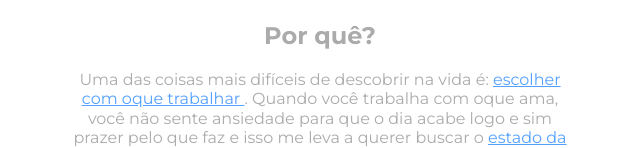
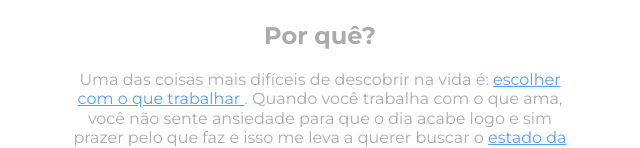
Before and after one commit to felipe-rodolfo/feliperodolfo, a plain HTML site: page index.html in a window 1280 px wide. Shown: the part 795-943 px from the top of the page, 320-960 px from the left. Drawn offline with Linux system fonts and the light colour scheme.

Commit message:
correcao ortografica

```diff
--- a/index.html
+++ b/index.html
@@ -64,7 +64,7 @@
             <article class="bg-white padTB text-center">
                 <div class="container">
                     <h1 class="subtitle">Por quê?</h1>
-                    <p class="max-500 margCenter">Uma das coisas mais difíceis de descobrir na vida é: <a href="https://www.youtube.com/watch?v=BDwggVHYy-0" class="linkColor" target="_blank" title="Vídeo de Steve Jobs">escolher com oque trabalhar </a>. Quando você trabalha com oque ama, você não sente ansiedade para que o dia acabe logo e sim prazer pelo que faz e isso me leva a querer buscar o <em><a href="https://www.youtube.com/watch?v=hcRPGwP3HCc" class="linkColor" target="_blank">estado da arte</a></em> no desenvolvimento. Porquê quando você se conecta a sua arte, tudo faz sentido e a busca para evoluir é diária e não tem fim.</p>
+                    <p class="max-500 margCenter">Uma das coisas mais difíceis de descobrir na vida é: <a href="https://www.youtube.com/watch?v=BDwggVHYy-0" class="linkColor" target="_blank" title="Vídeo de Steve Jobs">escolher com o que trabalhar </a>. Quando você trabalha com o que ama, você não sente ansiedade para que o dia acabe logo e sim prazer pelo que faz e isso me leva a querer buscar o <em><a href="https://www.youtube.com/watch?v=hcRPGwP3HCc" class="linkColor" target="_blank">estado da arte</a></em> no desenvolvimento. Porque quando você se conecta a sua arte, tudo faz sentido e a busca para evoluir é diária e não tem fim.</p>
                 </div>
             </article>
             <article class="padTB bg-light">
```
